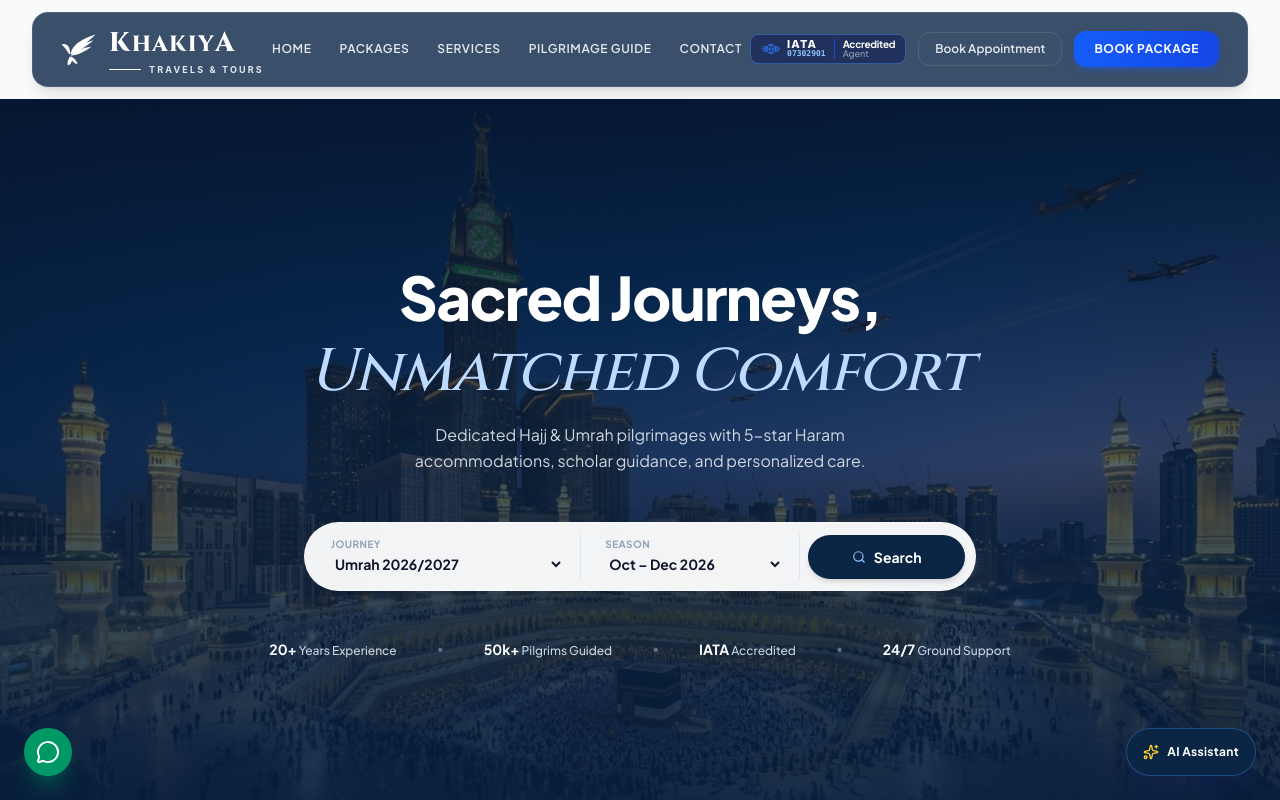
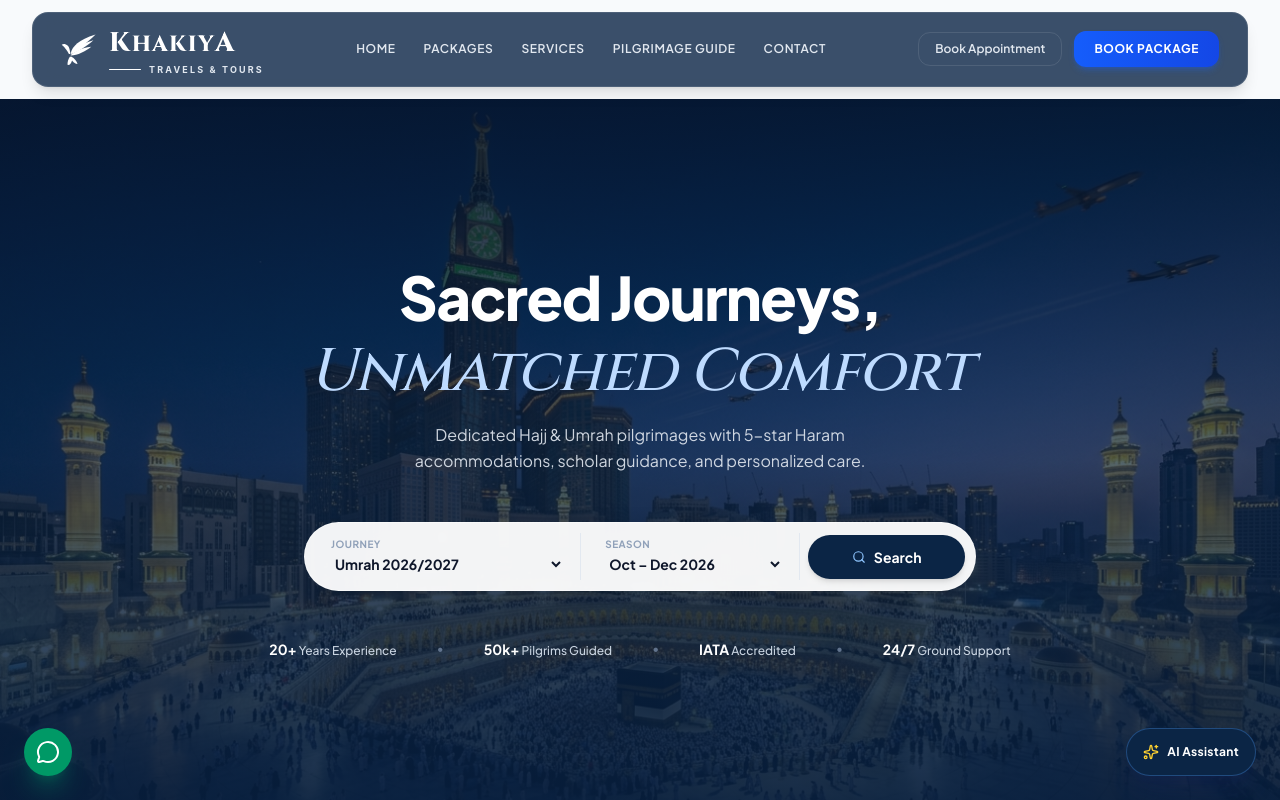
Before and after one commit to Rimy14/Khakiya-Travels, a React (Vite) app: page / in a window 1280 px wide. Shown: the top 800 px of the page. Built offline with nearby package versions, Linux system fonts and the light colour scheme.

Commit message:
Remove IATA badge from navbar to keep header minimal and clean

```diff
--- a/src/components/Navbar.jsx
+++ b/src/components/Navbar.jsx
@@ -1,5 +1,5 @@
 import React, { useState, useEffect } from 'react';
-import BrandLogo, { IataBadge } from './BrandLogo';
+import BrandLogo from './BrandLogo';
 import {
   Calendar,
   Menu,
@@ -64,10 +64,6 @@ export default function Navbar({
 
         {/* Right CTAs */}
         <div className="hidden md:flex items-center gap-3">
-          {/* Official IATA Accreditation Badge */}
-          <div className="hidden xl:block">
-            <IataBadge theme="dark" compact={true} />
-          </div>
 
           {/* Subtle My Passes Icon Badge */}
           {bookedCount > 0 && (
```
